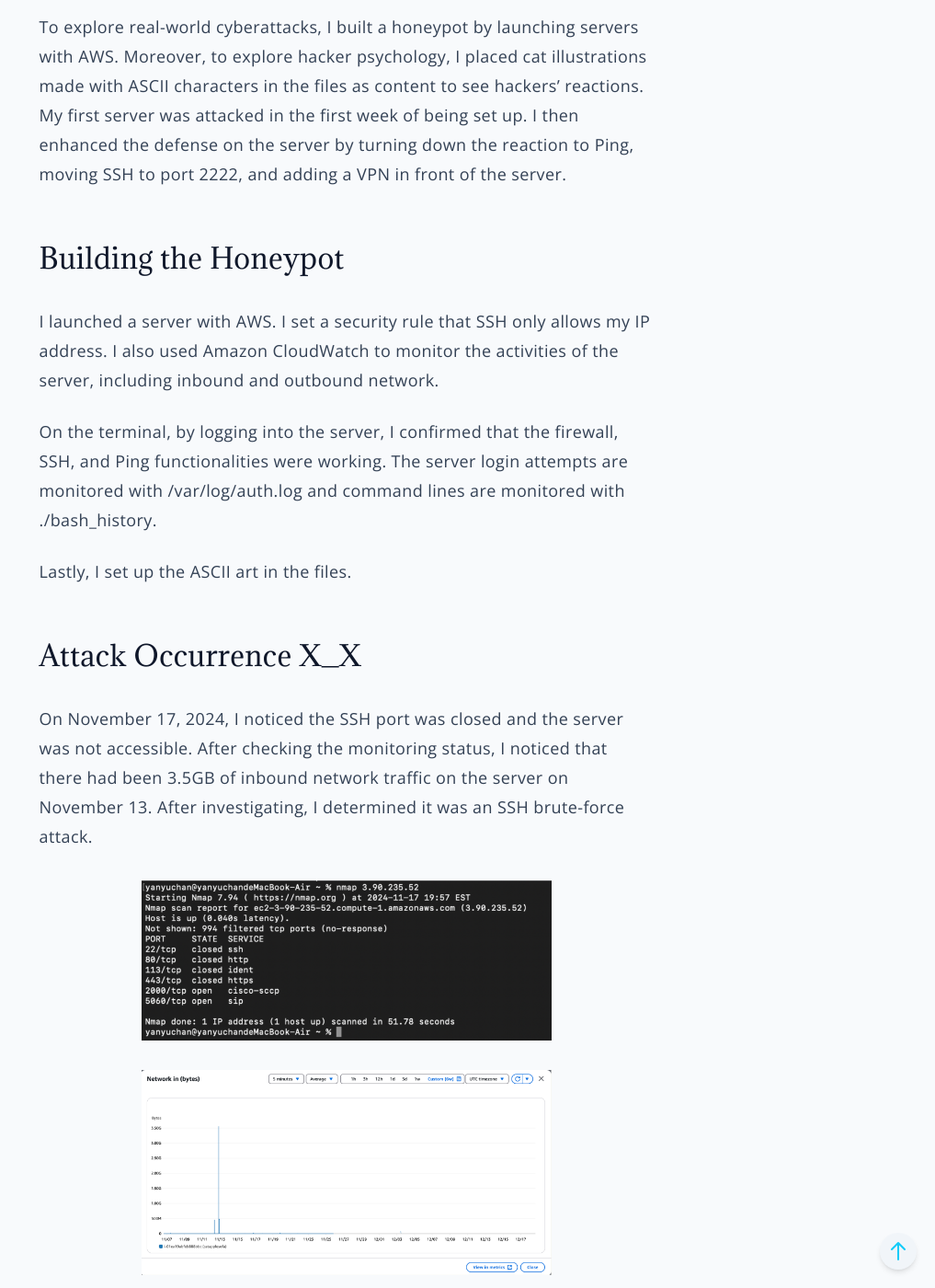
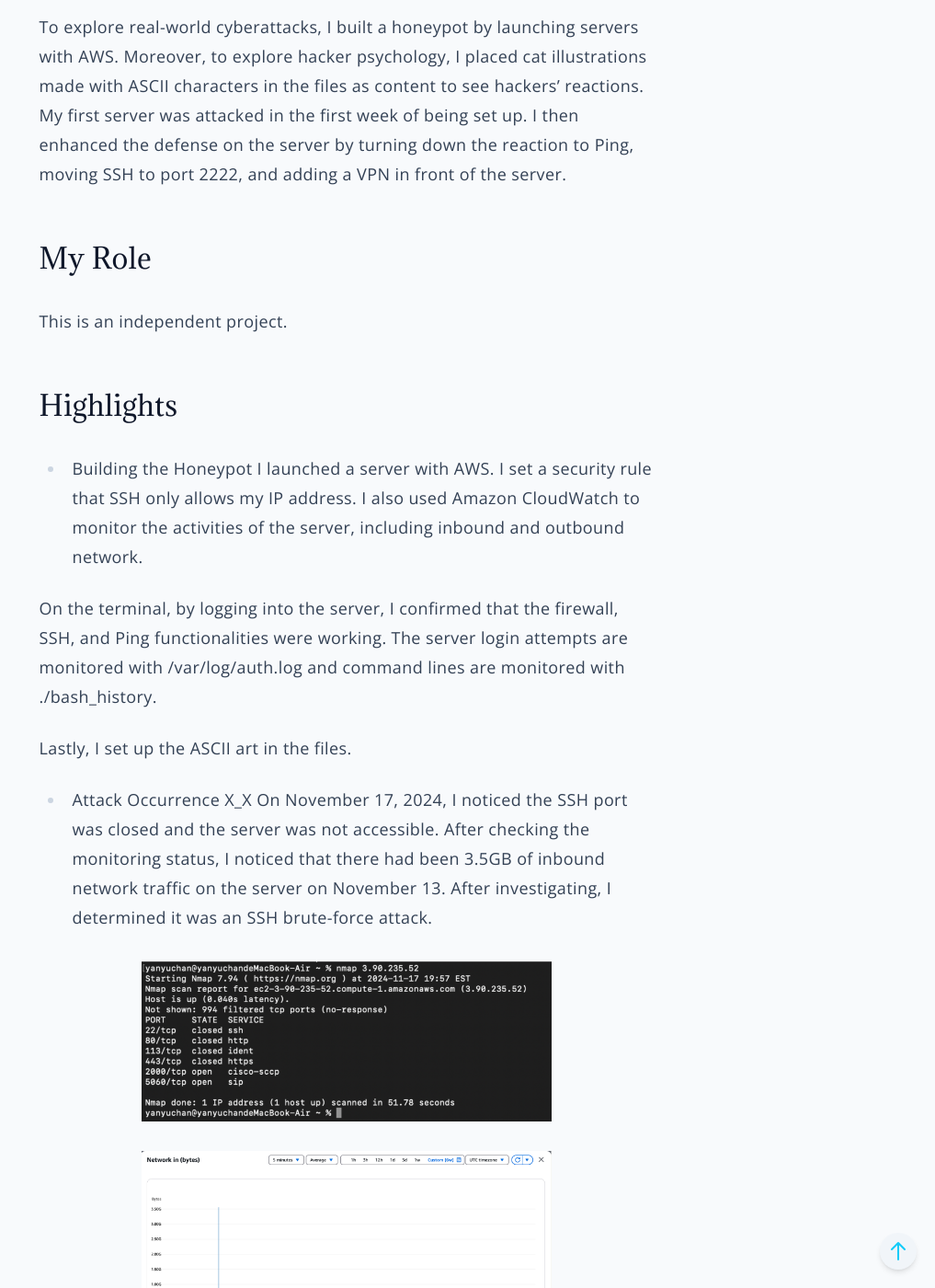
Before and after one commit to catapplesofa/portfolio, a Jekyll site: the page built from _posts/2024-12-20-asciicats.md, in a window 1280 px wide and 1400 px high, scrolled down 791 px. Shown: the whole window at 92% size, without its empty margins (263-1280 px from the left). Built offline with Jekyll 4.4.1, drawn with Linux system fonts in a browser that asks for light colours; some of the changed text lies outside the part shown.

Commit message:
Revise honeypot project documentation and structure
Updated the project details, including the role, highlights, attack occurrences, and outcomes. Added sections for 'My Role' and 'Outcome' while refining existing content.

```diff
--- a/_posts/2024-12-20-asciicats.md
+++ b/_posts/2024-12-20-asciicats.md
@@ -16,25 +16,30 @@ comments: true
 ## Description
 To explore real-world cyberattacks, I built a honeypot by launching servers with AWS. Moreover, to explore hacker psychology, I placed cat illustrations made with ASCII characters in the files as content to see hackers' reactions. My first server was attacked in the first week of being set up. I then enhanced the defense on the server by turning down the reaction to Ping, moving SSH to port 2222, and adding a VPN in front of the server.
 
-## Building the Honeypot
+## My Role
+This is an independent project.
+
+## Highlights
+
+- Building the Honeypot
 I launched a server with AWS. I set a security rule that SSH only allows my IP address. I also used Amazon CloudWatch to monitor the activities of the server, including inbound and outbound network.
 
 On the terminal, by logging into the server, I confirmed that the firewall, SSH, and Ping functionalities were working. The server login attempts are monitored with /var/log/auth.log and command lines are monitored with ./bash_history.
 
 Lastly, I set up the ASCII art in the files.
 
-## Attack Occurrence X_X
+- Attack Occurrence X_X
 On November 17, 2024, I noticed the SSH port was closed and the server was not accessible. After checking the monitoring status, I noticed that there had been 3.5GB of inbound network traffic on the server on November 13. After investigating, I determined it was an SSH brute-force attack.
 
 ![SSHclosed]({{ "/assets/images/sshclosed.jpg" | relative_url }})
 ![inboundnetwork]({{ "/assets/images/inboundnetwork.jpg" | relative_url }})
 
-## Post Attack
+- Post Attack
 I then launched a new server with stronger protection. I disabled ping responses, moved SSH to port 2222, and added a VPN in front of the server. The new server continues to receive unknown inbound network traffic, but nothing fatal.
 
 ![newserver]({{ "/assets/images/newserver.jpg" | relative_url }})
 
-## ASCII cats
+- ASCII cats
 Unfortunately, this component of the research failed because I was not able to access the server after the attack. However,I learned that large-scale attacks are more likely to be conducted by botnet machines instead of humans.
 
 ![A cute ASCII cat]({{ "/assets/images/hi.jpg" | relative_url }})
```
Also changed, not shown: other parts of _posts/2024-12-20-asciicats.md (+1 -0 lines).
